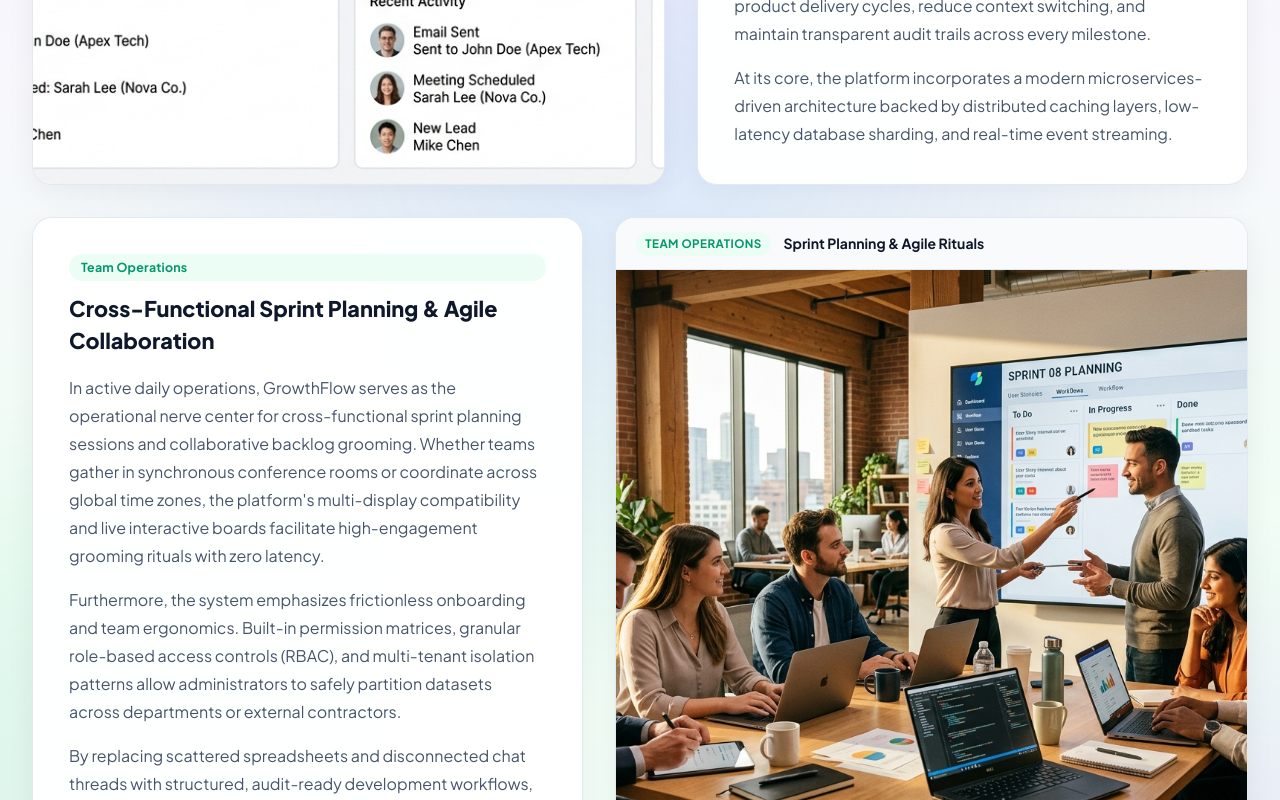
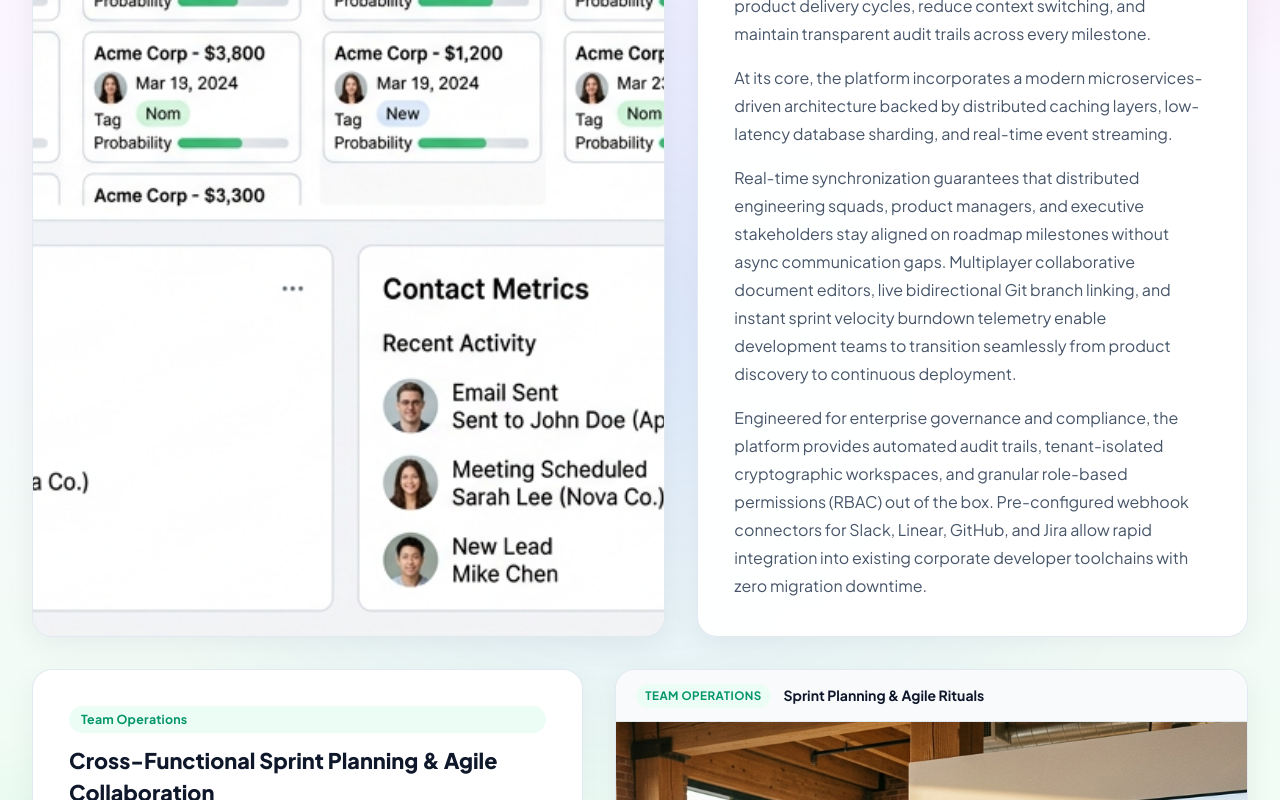
Before and after one commit to mynexasolutions-spec/Saas-Market, a Next.js app: page /products/prod-growthflow/details in a window 1280 px wide. Shown: the part 811-1611 px from the top of the page. Built offline with nearby package versions, Linux system fonts and the light colour scheme.

Commit message:
feat: add detailed paragraphs to About section to balance vertical card height

```diff
--- a/src/app/products/[id]/details/ProductMoreDetailsClient.tsx
+++ b/src/app/products/[id]/details/ProductMoreDetailsClient.tsx
@@ -482,6 +482,12 @@ export default function ProductMoreDetailsClient({ product, initialTab = "overvi
                       </p>
                       <p className="pdetails-about-paragraph">
                         At its core, the platform incorporates a modern microservices-driven architecture backed by distributed caching layers, low-latency database sharding, and real-time event streaming.
+                      </p>
+                      <p className="pdetails-about-paragraph">
+                        Real-time synchronization guarantees that distributed engineering squads, product managers, and executive stakeholders stay aligned on roadmap milestones without async communication gaps. Multiplayer collaborative document editors, live bidirectional Git branch linking, and instant sprint velocity burndown telemetry enable development teams to transition seamlessly from product discovery to continuous deployment.
+                      </p>
+                      <p className="pdetails-about-paragraph">
+                        Engineered for enterprise governance and compliance, the platform provides automated audit trails, tenant-isolated cryptographic workspaces, and granular role-based permissions (RBAC) out of the box. Pre-configured webhook connectors for Slack, Linear, GitHub, and Jira allow rapid integration into existing corporate developer toolchains with zero migration downtime.
                       </p>
                     </div>
                   </div>
```
